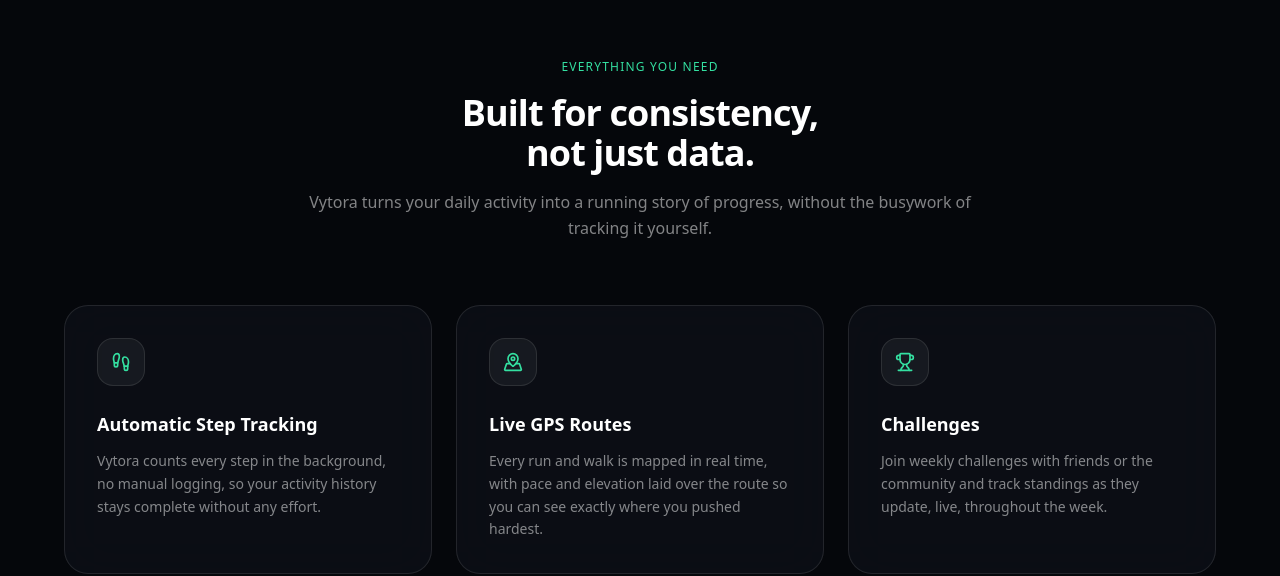
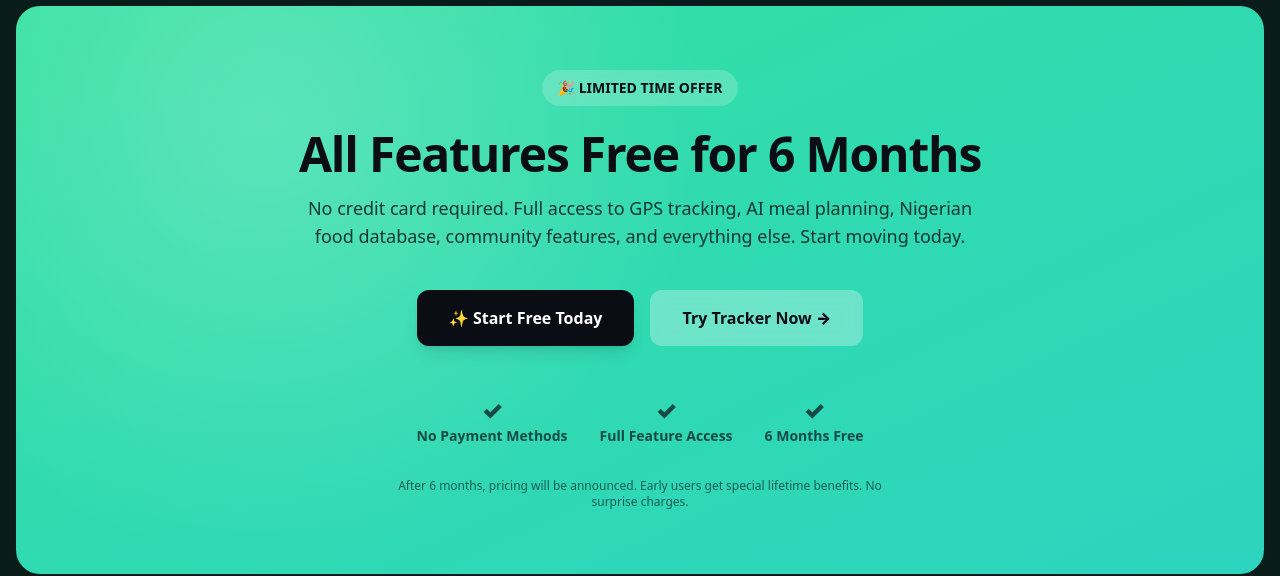
Before and after one commit to metrocardealsng-svg/Vytora, a Next.js app: page / in a window 1280 px wide. Shown: the part 883-1459 px from the top of the page. Built offline with nearby package versions, Linux system fonts and the light colour scheme; no server answers.

Commit message:
Create FreeBanner component for 6-month free promo

```diff
--- /dev/null
+++ b/src/components/home/FreeBanner.tsx
@@ -0,0 +1,70 @@
+"use client";
+
+import Link from "next/link";
+
+export default function FreeBanner() {
+  return (
+    <section className="border-y border-mint/20 bg-gradient-to-r from-mint/10 via-teal/10 to-mint/10 py-16">
+      <div className="mx-auto max-w-7xl px-4">
+        <div className="relative overflow-hidden rounded-3xl bg-gradient-to-br from-mint to-teal p-10 text-center md:p-16">
+          {/* Animated background glow */}
+          <div className="pointer-events-none absolute inset-0 opacity-20" style={{ backgroundImage: "radial-gradient(circle at 20% 20%, white, transparent 40%)" }} />
+
+          <div className="relative z-10">
+            {/* Badge */}
+            <div className="mb-6 inline-flex items-center gap-2 rounded-full bg-white/20 px-4 py-2 backdrop-blur">
+              <span className="text-sm font-black text-ink">🎉 LIMITED TIME OFFER</span>
+            </div>
+
+            {/* Heading */}
+            <h2 className="text-4xl font-black tracking-tight text-ink sm:text-5xl">
+              All Features Free for 6 Months
+            </h2>
+
+            {/* Subheading */}
+            <p className="mx-auto mt-4 max-w-2xl text-lg font-medium text-ink/80">
+              No credit card required. Full access to GPS tracking, AI meal planning, Nigerian food database, community features, and everything else. Start moving today.
+            </p>
+
+            {/* CTA Buttons */}
+            <div className="mt-10 flex flex-col gap-4 sm:flex-row items-center justify-center">
+              <Link
+                href="/signup"
+                className="inline-flex items-center gap-2 rounded-xl bg-ink px-8 py-4 text-base font-black text-white hover:bg-ink/90 transition-all shadow-lg hover:shadow-xl"
+              >
+                <span>✨ Start Free Today</span>
+              </Link>
+              <Link
+                href="/tracker"
+                className="inline-flex items-center gap-2 rounded-xl bg-white/30 px-8 py-4 text-base font-black text-ink backdrop-blur hover:bg-white/40 transition-all"
+              >
+                <span>Try Tracker Now →</span>
+              </Link>
+            </div>
+
+            {/* Trust indicators */}
+            <div className="mt-12 flex flex-wrap items-center justify-center gap-8 text-ink/70">
+              <div className="text-center">
+                <div className="text-2xl font-black">✓</div>
+                <p className="text-sm font-semibold">No Payment Methods</p>
+              </div>
+              <div className="text-center">
+                <div className="text-2xl font-black">✓</div>
+                <p className="text-sm font-semibold">Full Feature Access</p>
+              </div>
+              <div className="text-center">
+                <div className="text-2xl font-black">✓</div>
+                <p className="text-sm font-semibold">6 Months Free</p>
+              </div>
+            </div>
+
+            {/* Fine print */}
+            <p className="mx-auto mt-8 max-w-lg text-xs text-ink/60">
+              After 6 months, pricing will be announced. Early users get special lifetime benefits. No surprise charges.
+            </p>
+          </div>
+        </div>
+      </div>
+    </section>
+  );
+}
```
